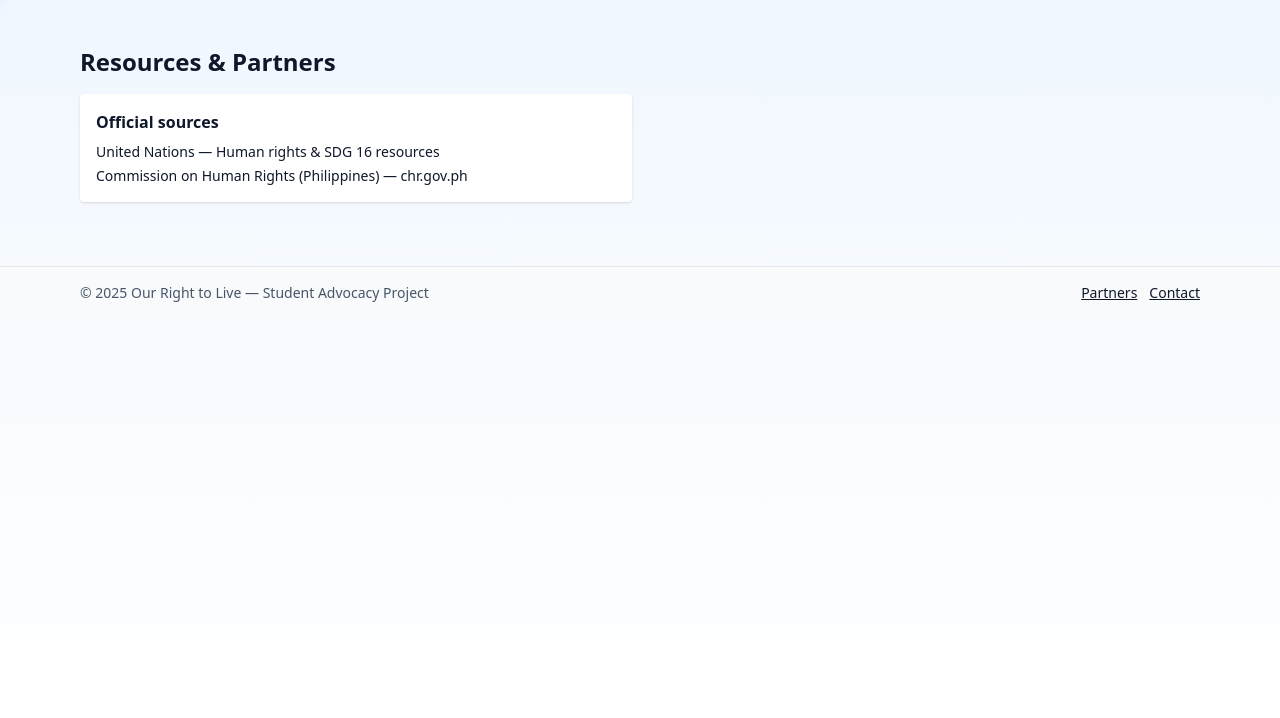
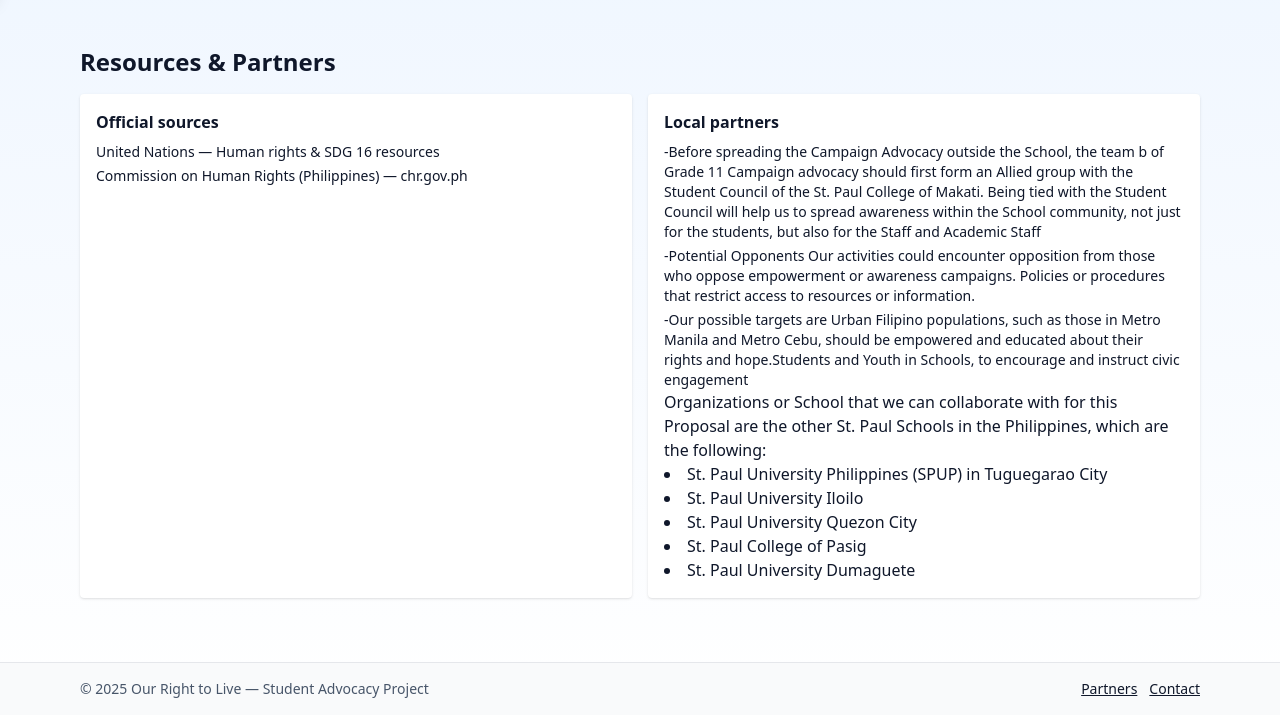
Before and after one commit to Potato-Man5/Human-Rights-Advocacy-Website, a plain HTML site: page index.html in a window 1280 px wide. Both pictures are taken after a click on the button "Resources". Shown: the part 82-800 px from the top of the page. Drawn offline with nearby package versions, Linux system fonts and the light colour scheme; no server answers.

Commit message:
Partners update

```diff
--- a/index.html
+++ b/index.html
@@ -110,7 +110,7 @@
     <section id="home" class="grid md:grid-cols-2 gap-6 items-center mt-6">
       <div class="space-y-4">
         <h2 class="text-3xl font-extrabold text-slate-900">Our Right to Live</h2>
-        <p class="text-slate-700">A student-led campaign promoting transparency, accountability, and active citizenship to defend human rights and strengthen good governance in the Philippines. We align with SDG 16 (Peace, Justice and Strong Institutions) and SDG 17 (Partnerships for the Goals).</p>
+        <p class="text-slate-700">A student-led campaign advocacy promoting transparency, accountability, and active citizenship to defend human rights and strengthen good governance in the Philippines. We align with SDG 16 (Peace, Justice and Strong Institutions) and SDG 17 (Partnerships for the Goals).</p>
 
         <ul class="grid grid-cols-1 sm:grid-cols-2 gap-3">
           <li class="p-3 bg-white rounded shadow">Raise awareness about rights and accountability</li>
@@ -126,7 +126,13 @@
 
         <div class="mt-6 bg-white p-4 rounded shadow">
           <h3 class="font-bold">Why this matters</h3>
-          <p class="text-sm text-slate-600">When people unite to demand transparency and fairness, institutions become stronger and society benefits. Our campaign aims to inform, mobilize, and support communities in speaking up for justice.</p>
+          <p class="text-sm text-slate-600">Without human rights, there can be no sustained peace, no stability, no
+            protection from harm. No equality, no democracy, no space to speak up. No online safety, no end to the digital
+            divide, no hope of an internet that puts people over profit.
+            Without human rights, there would be no way to curb climate change, eradicate poverty, tackle racism, misogyny,
+            homophobia or xenophobia. No way to protect the wellbeing and safety of children, young people, the elderly,
+            disabled persons, refugees, or minorities. There can be no green and habitable future planet, no sustainable
+            development, possibly no human future at all. </p>
         </div>
       </div>
 
@@ -298,6 +304,27 @@
             <li>Commission on Human Rights (Philippines) — chr.gov.ph</li>
           </ul>
         </div>
+         <div class="bg-white p-4 rounded shadow">
+          <h4 class="font-semibold">Local partners</h4>
+          <ul class="text-sm mt-2 space-y-1">
+            <p>-Before spreading the Campaign Advocacy outside the School, the team b of Grade 11 Campaign advocacy should
+            first form an Allied group with the Student Council of the St. Paul College of Makati. Being tied with the
+            Student Council will help us to spread awareness within the School community, not just for the students, but
+            also for the Staff and Academic Staff</p>
+            <p>-Potential Opponents Our activities could encounter opposition from those who oppose empowerment or awareness
+            campaigns. Policies or procedures that restrict access to resources or information.</p>
+            <p>-Our possible targets are Urban Filipino populations, such as those in Metro Manila and Metro Cebu, should be
+            empowered and educated about their rights and hope.Students and Youth in Schools, to encourage and instruct
+            civic engagement</p>
+          </ul>
+            <p>Organizations or School that we can collaborate with for this Proposal are the other St. Paul Schools in the
+            Philippines, which are the following: </p>
+            <li>St. Paul University Philippines (SPUP) in Tuguegarao City</li>
+            <li>St. Paul University Iloilo</li>
+            <li>St. Paul University Quezon City</li>
+            <li>St. Paul College of Pasig</li>
+            <li>St. Paul University Dumaguete</li>
+        </div>
       </div>
     </section>
 
```
